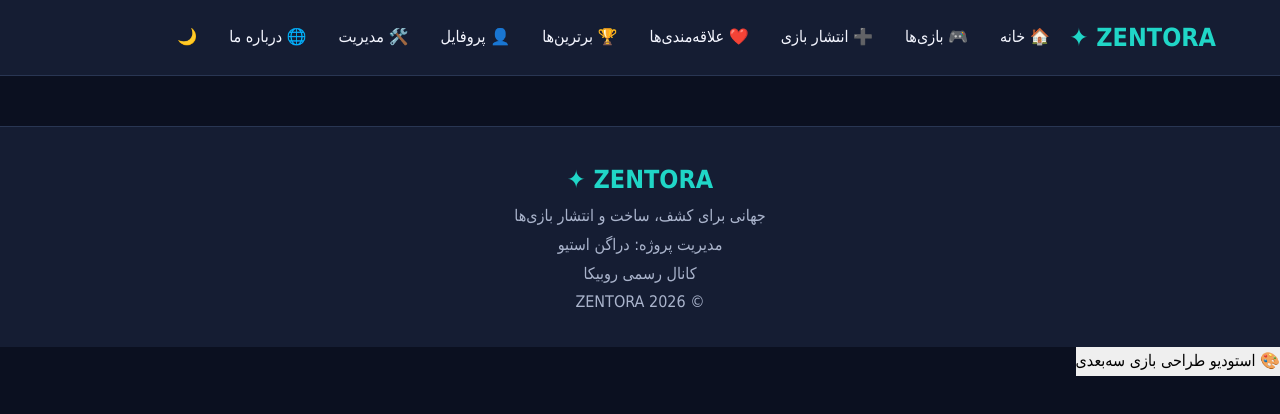
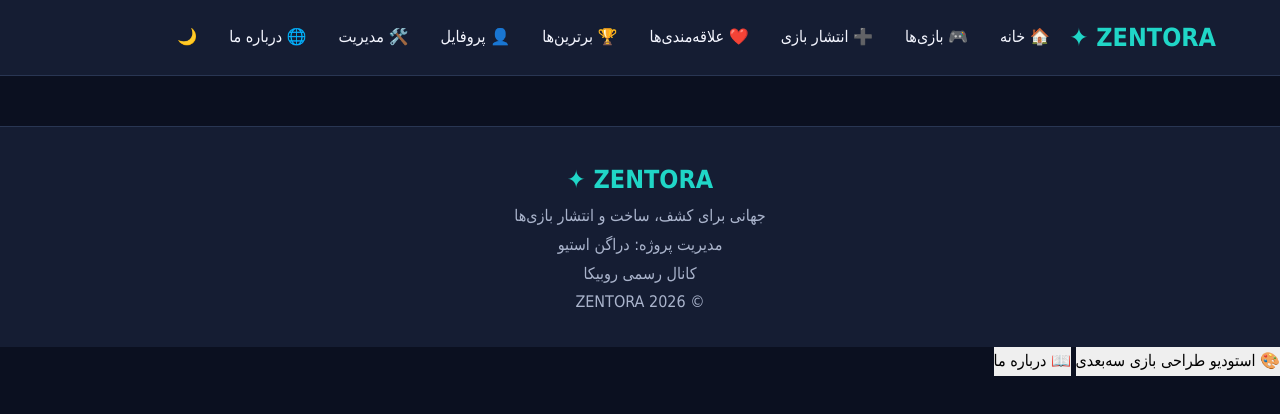
Before and after one commit to ARIA22626/zentora, a plain HTML site: page index.html in a window 1280 px wide. Drawn offline with Linux system fonts and the light colour scheme.

Commit message:
Update index.html

```diff
--- a/index.html
+++ b/index.html
@@ -358,3 +358,6 @@
 <button onclick="location.href='studio.html'">
 🎨 استودیو طراحی بازی سه‌بعدی
 </button>
+<button onclick="location.href='about.html'">
+📖 درباره ما
+</button>
```
